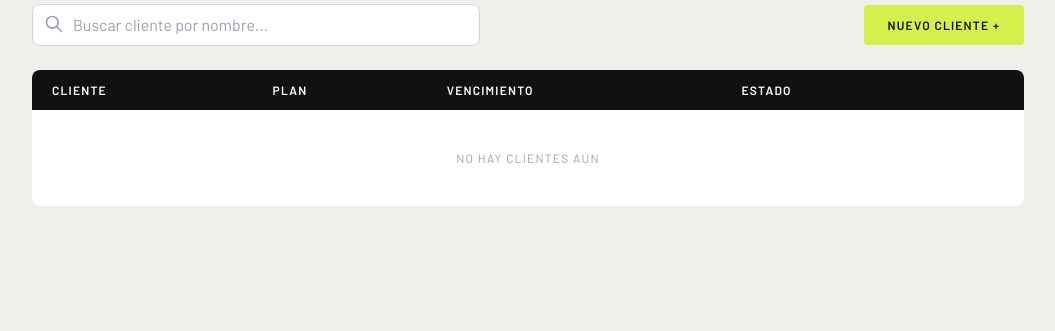
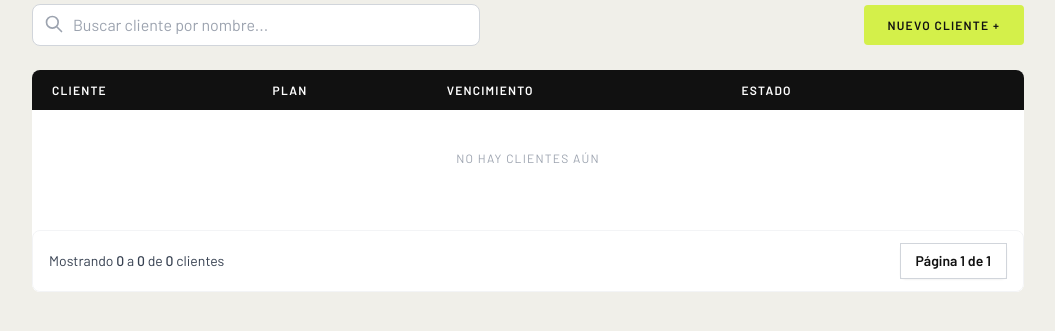
Before and after one commit to LucianoCingolani/panthrogym, a Django app: page / in a window 1280 px wide. Shown: the part 288-619 px from the top of the page, without its empty margins (112-1167 px from the left). Run offline with Django 5.2, Linux system fonts and the light colour scheme; some libraries are stand-ins or nearby versions.

Commit message:
paginator

```diff
--- a/members/templates/dashboard.html
+++ b/members/templates/dashboard.html
@@ -111,6 +111,49 @@
             {% endfor %}
         </tbody>
     </table>
+    <div class="mt-6 flex items-center justify-between bg-white px-4 py-3 rounded-lg border border-gray-100">
+        <div class="flex flex-1 justify-between sm:hidden">
+            {% if page_obj.has_previous %}
+                <a href="?page={{ page_obj.previous_page_number }}{% if busqueda %}&q={{ busqueda }}{% endif %}" class="relative inline-flex items-center rounded-md border border-gray-300 bg-white px-4 py-2 text-sm font-medium text-gray-700 hover:bg-gray-50">Anterior</a>
+            {% endif %}
+            {% if page_obj.has_next %}
+                <a href="?page={{ page_obj.next_page_number }}{% if busqueda %}&q={{ busqueda }}{% endif %}" class="relative ml-3 inline-flex items-center rounded-md border border-gray-300 bg-white px-4 py-2 text-sm font-medium text-gray-700 hover:bg-gray-50">Siguiente</a>
+            {% endif %}
+        </div>
+
+        <div class="hidden sm:flex sm:flex-1 sm:items-center sm:justify-between">
+            <div>
+                <p class="text-sm text-gray-700">
+                    Mostrando <span class="font-medium">{{ page_obj.start_index }}</span> a <span class="font-medium">{{ page_obj.end_index }}</span> de <span class="font-medium">{{ page_obj.paginator.count }}</span> clientes
+                </p>
+            </div>
+            <div>
+                <nav class="isolate inline-flex -space-x-px rounded-md shadow-sm" aria-label="Pagination">
+                    {% if page_obj.has_previous %}
+                        <a href="?page={{ page_obj.previous_page_number }}{% if busqueda %}&q={{ busqueda }}{% endif %}" class="relative inline-flex items-center rounded-l-md px-2 py-2 text-gray-400 ring-1 ring-inset ring-gray-300 hover:bg-gray-50 focus:z-20 focus:outline-offset-0">
+                            <span class="sr-only">Anterior</span>
+                            <svg class="h-5 w-5" viewBox="0 0 20 20" fill="currentColor" aria-hidden="true">
+                                <path fill-rule="evenodd" d="M12.79 5.23a.75.75 0 01-.02 1.06L8.832 10l3.938 3.71a.75.75 0 11-1.04 1.08l-4.5-4.25a.75.75 0 010-1.08l4.5-4.25a.75.75 0 011.06.02z" clip-rule="evenodd" />
+                            </svg>
+                        </a>
+                    {% endif %}
+
+                    <span class="relative inline-flex items-center px-4 py-2 text-sm font-semibold text-[#111] ring-1 ring-inset ring-gray-300 focus:outline-offset-0">
+                        Página {{ page_obj.number }} de {{ page_obj.paginator.num_pages }}
+                    </span>
+
+                    {% if page_obj.has_next %}
+                        <a href="?page={{ page_obj.next_page_number }}{% if busqueda %}&q={{ busqueda }}{% endif %}" class="relative inline-flex items-center rounded-r-md px-2 py-2 text-gray-400 ring-1 ring-inset ring-gray-300 hover:bg-gray-50 focus:z-20 focus:outline-offset-0">
+                            <span class="sr-only">Siguiente</span>
+                            <svg class="h-5 w-5" viewBox="0 0 20 20" fill="currentColor" aria-hidden="true">
+                                <path fill-rule="evenodd" d="M7.21 14.77a.75.75 0 01.02-1.06L11.168 10 7.23 6.29a.75.75 0 111.04-1.08l4.5 4.25a.75.75 0 010 1.08l-4.5 4.25a.75.75 0 01-1.06-.02z" clip-rule="evenodd" />
+                            </svg>
+                        </a>
+                    {% endif %}
+                </nav>
+            </div>
+        </div>
+    </div>
 </div>
 
 {% endblock %}
--- a/members/views.py
+++ b/members/views.py
@@ -1,37 +1,37 @@
 from django.shortcuts import render, get_object_or_404, redirect
 from django.utils import timezone
 from .models import Cliente, Plan, Pago
+from django.core.paginator import Paginator
 
 
 def dashboard(request):
-    # 1. Obtenemos todos los clientes activos para el resumen
     clientes_base = Cliente.objects.filter(activo=True).select_related('plan')
 
-    # 2. Capturamos la búsqueda
     busqueda = request.GET.get('q', '')
+    if busqueda:
+        clientes_base = clientes_base.filter(nombre__icontains=busqueda)
 
-    # 3. Filtramos para la tabla si hay búsqueda
-    clientes_filtrados = clientes_base
-    if busqueda:
-        clientes_filtrados = clientes_base.filter(nombre__icontains=busqueda)
+    # Orden lógico
+    orden = {"vencido": 0, "por_vencer": 1, "sin_pago": 2, "al_dia": 3}
+    clientes_ordenados = sorted(clientes_base, key=lambda c: orden.get(c.estado(), 4))
 
-    # 4. Ordenamos los resultados filtrados
-    orden = {"vencido": 0, "por_vencer": 1, "sin_pago": 2, "al_dia": 3}
-    clientes_ordenados = sorted(clientes_filtrados, key=lambda c: orden.get(c.estado(), 4))
+    # --- Lógica de Paginación ---
+    paginator = Paginator(clientes_ordenados, 10) # 10 por página
+    page_number = request.GET.get('page')
+    page_obj = paginator.get_page(page_number)
+    # ----------------------------
 
-    # 5. El resumen se mantiene sobre el total (clientes_base)
-    # para que no desaparezcan las estadísticas globales al buscar
     resumen = {
-        "vencidos":   sum(1 for c in clientes_base if c.estado() == "vencido"),
-        "por_vencer": sum(1 for c in clientes_base if c.estado() == "por_vencer"),
-        "al_dia":     sum(1 for c in clientes_base if c.estado() == "al_dia"),
-        "total":      clientes_base.count(),
+        "vencidos":   sum(1 for c in Cliente.objects.filter(activo=True) if c.estado() == "vencido"),
+        "por_vencer": sum(1 for c in Cliente.objects.filter(activo=True) if c.estado() == "por_vencer"),
+        "al_dia":     sum(1 for c in Cliente.objects.filter(activo=True) if c.estado() == "al_dia"),
+        "total":      Cliente.objects.filter(activo=True).count(),
     }
 
     return render(request, "dashboard.html", {
-        "clientes": clientes_ordenados,
+        "page_obj": page_obj, # Ahora pasamos el objeto paginado
         "resumen": resumen,
-        "busqueda": busqueda, # Pasamos la búsqueda para mantenerla en el input
+        "busqueda": busqueda,
     })
 
 def registrar_pago(request, cliente_id):
```
